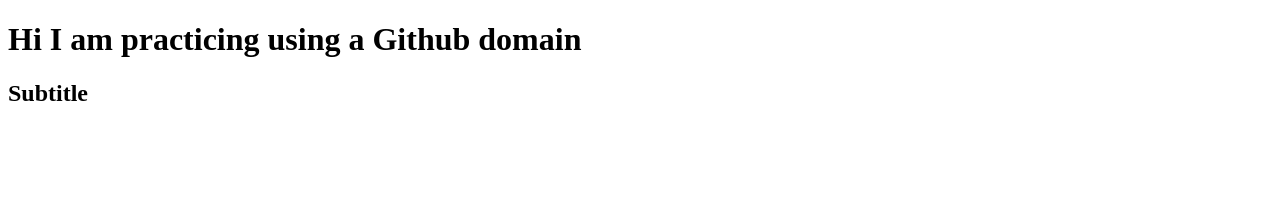
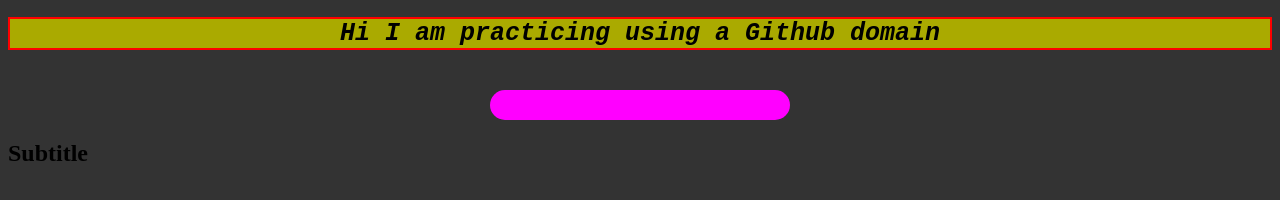
Before and after one commit to genrommel/primerRepoGithub, a plain HTML site: page index.html in a window 1280 px wide. Drawn offline with Linux system fonts and the light colour scheme.

Commit message:
udpdate index.html

```diff
--- a/index.html
+++ b/index.html
@@ -2,8 +2,37 @@
 <html lang="en">
   <head>
     <meta charset="UTF-8">
-    <link rel="stylesheets" href="styles.css">
+    <link rel="stylesheet" href="/styles.css">
     <title>Github personal domain_ html</title>
+    <!-- <style>
+    *{
+       box-sizing: border-box;
+    }
+
+    body{
+      background-color: #333;
+    }
+
+    .title{
+      font-size: 25px;
+      font-family: monospace;
+      font-style: italic;
+      background-color: #AA0;
+      border: 2px solid #F00;
+      text-align: center;
+    }
+
+    .box{
+      background-color: #F0F;
+      width: 300px;
+      margin-left: auto;
+      margin-right: auto;
+      border-radius: 20px;
+      margin-top: 40px;
+      padding: 15px;
+    }
+
+    </style> -->
   </head>
   <body>
     <h1 class="title"> Hi I am practicing using a Github domain</h1>
```
